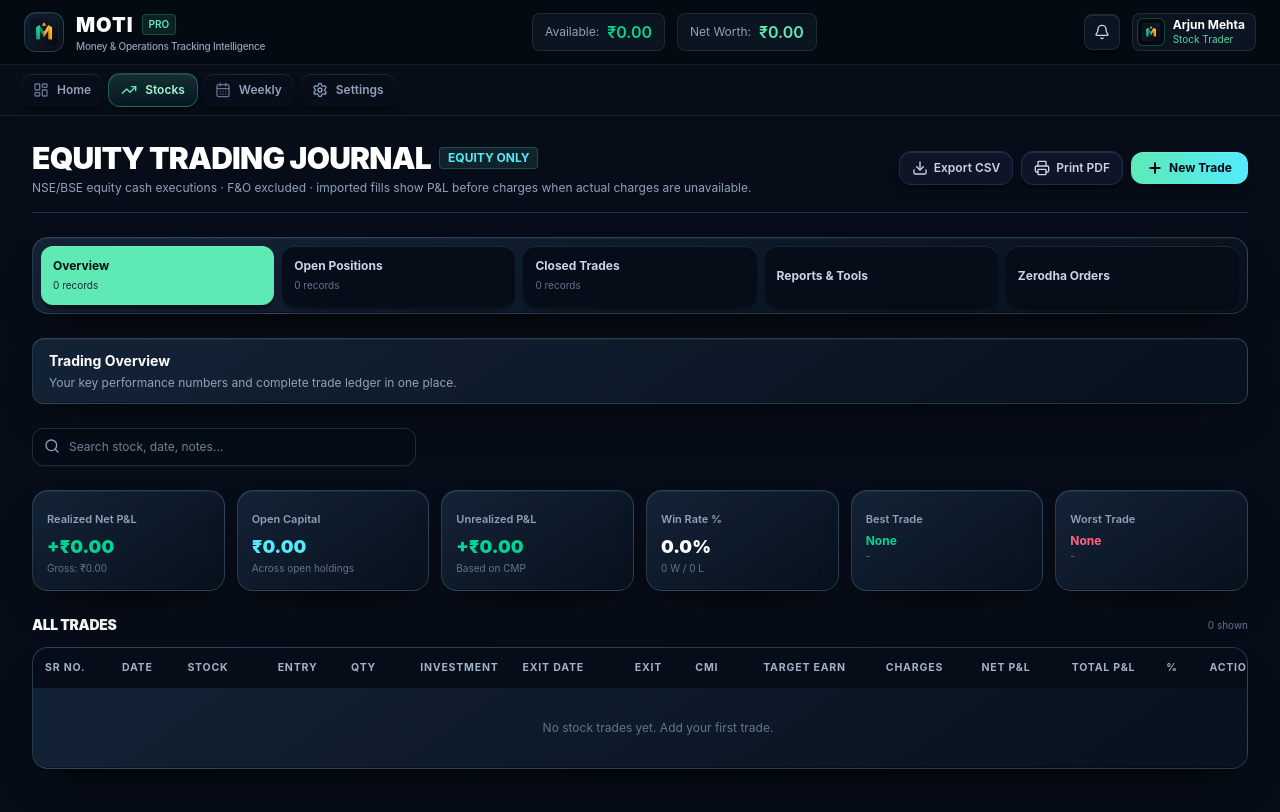
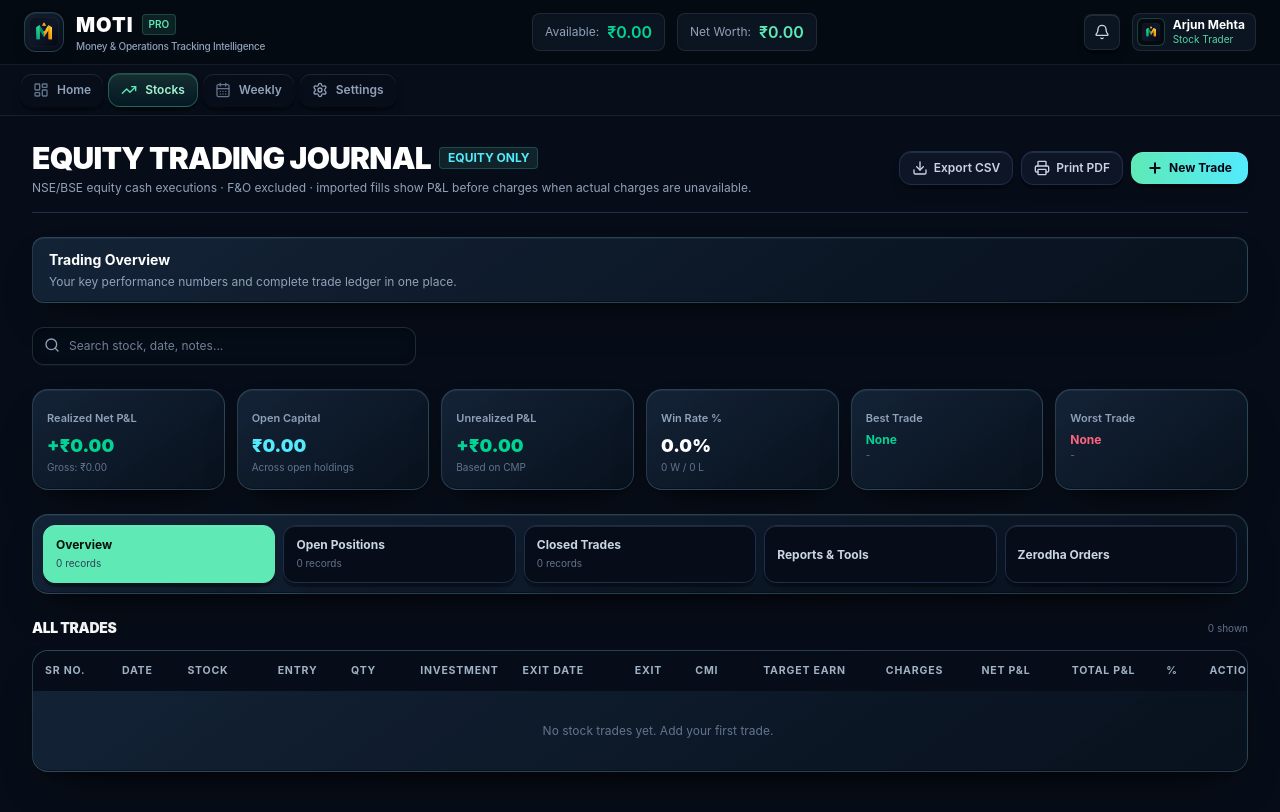
Before and after one commit to aarthak21-beep/MOTI-Money-Tracking-, a React (Vite) app: page / in a window 1280 px wide. Both pictures are taken after a click on the button "Stocks". Shown: the top 812 px of the page. Built offline with nearby package versions, Linux system fonts and the light colour scheme.

Commit message:
Polish equity journal tabs above trade ledger

```diff
--- a/src/views/StockTradingView.tsx
+++ b/src/views/StockTradingView.tsx
@@ -531,28 +531,6 @@ export const StockTradingView: React.FC<StockTradingViewProps> = ({
         </div>
       </div>
 
-      {/* Equity Trading workspace navigation */}
-      <div className="rounded-2xl border border-[#1e2e4f] bg-[#0d1527] p-2">
-        <div className="grid grid-cols-2 gap-2 sm:grid-cols-5">
-          {([
-            { id: 'overview', label: 'Overview', count: trades.length },
-            { id: 'OPEN', label: 'Open Positions', count: trades.filter((t) => t.status === 'OPEN').length },
-            { id: 'CLOSED', label: 'Closed Trades', count: trades.filter((t) => t.status === 'CLOSED').length },
-            { id: 'tools', label: 'Reports & Tools' },
-            { id: 'zerodha', label: 'Zerodha Orders' },
-          ] as const).map((tab) => (
-            <button
-              key={tab.id}
-              onClick={() => setActiveTab(tab.id)}
-              className={`rounded-xl px-3 py-3 text-left transition-all ${activeTab === tab.id ? 'bg-emerald-300 text-[#04110d] shadow-lg shadow-amber-500/10' : 'bg-[#070d18] text-slate-300 hover:bg-[#131f38] hover:text-white'}`}
-            >
-              <span className="block text-xs font-bold">{tab.label}</span>
-              {'count' in tab && <span className={`mt-1 block text-[10px] ${activeTab === tab.id ? 'text-slate-800' : 'text-slate-500'}`}>{tab.count} records</span>}
-            </button>
-          ))}
-        </div>
-      </div>
-
       {activeTab === 'overview' && (
         <div className="rounded-xl border border-[#1e2e4f] bg-[#0d1527] px-4 py-3">
           <p className="text-sm font-bold text-white">Trading Overview</p>
@@ -649,6 +627,28 @@ export const StockTradingView: React.FC<StockTradingViewProps> = ({
         </div>
       </div>
       )}
+
+      {/* Equity Trading workspace navigation - placed directly above the trade ledger */}
+      <div className="rounded-2xl border border-[#1e2e4f] bg-[#0d1527] p-2.5 shadow-lg shadow-black/10">
+        <div className="grid grid-cols-2 gap-2 sm:grid-cols-3 lg:grid-cols-5">
+          {([
+            { id: 'overview', label: 'Overview', count: trades.length },
+            { id: 'OPEN', label: 'Open Positions', count: trades.filter((t) => t.status === 'OPEN').length },
+            { id: 'CLOSED', label: 'Closed Trades', count: trades.filter((t) => t.status === 'CLOSED').length },
+            { id: 'tools', label: 'Reports & Tools' },
+            { id: 'zerodha', label: 'Zerodha Orders' },
+          ] as const).map((tab) => (
+            <button
+              key={tab.id}
+              onClick={() => setActiveTab(tab.id)}
+              className={`min-h-[58px] rounded-xl border px-3 py-2.5 text-left transition-all focus:outline-none focus:ring-2 focus:ring-emerald-300/60 ${activeTab === tab.id ? 'border-emerald-300 bg-emerald-300 text-[#04110d] shadow-md shadow-emerald-400/10' : 'border-[#1e2e4f] bg-[#070d18] text-slate-300 hover:border-slate-500 hover:bg-[#131f38] hover:text-white'}`}
+            >
+              <span className="block text-xs font-bold leading-tight">{tab.label}</span>
+              {'count' in tab && <span className={`mt-1 block text-[10px] ${activeTab === tab.id ? 'text-slate-700' : 'text-slate-500'}`}>{tab.count} records</span>}
+            </button>
+          ))}
+        </div>
+      </div>
 
       {activeTab !== 'tools' && activeTab !== 'zerodha' && (
         <div className="space-y-3">
```
